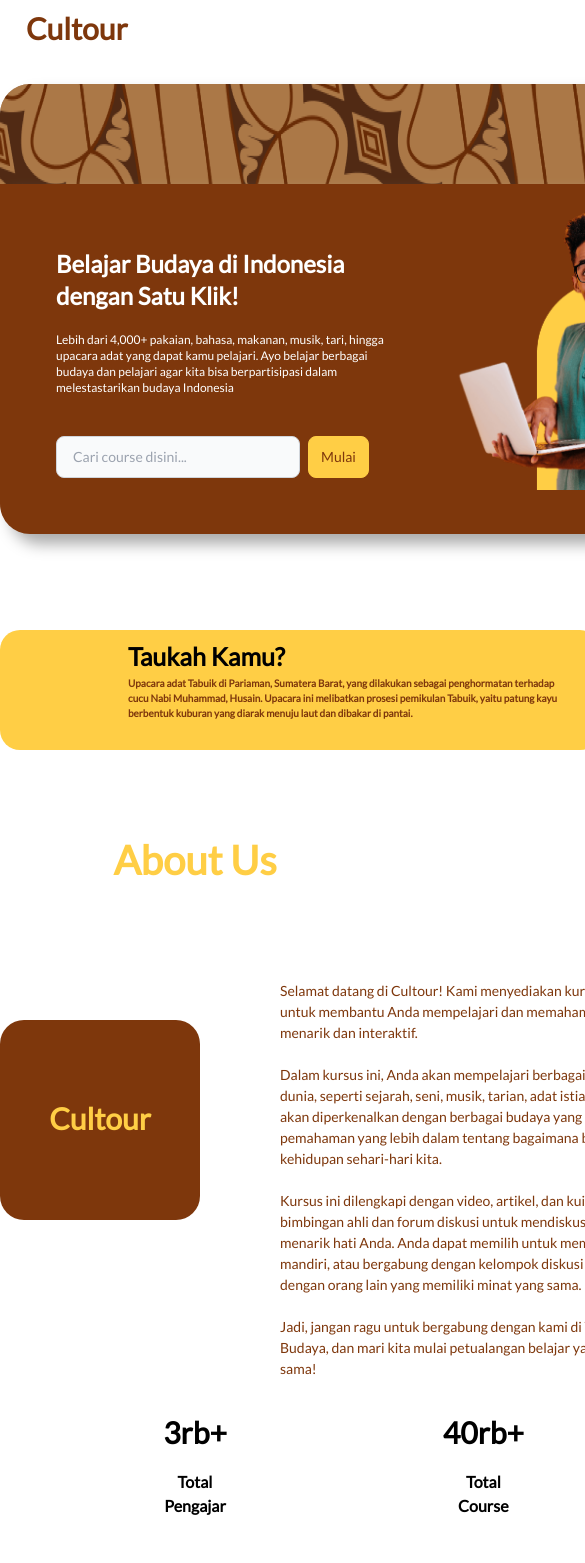
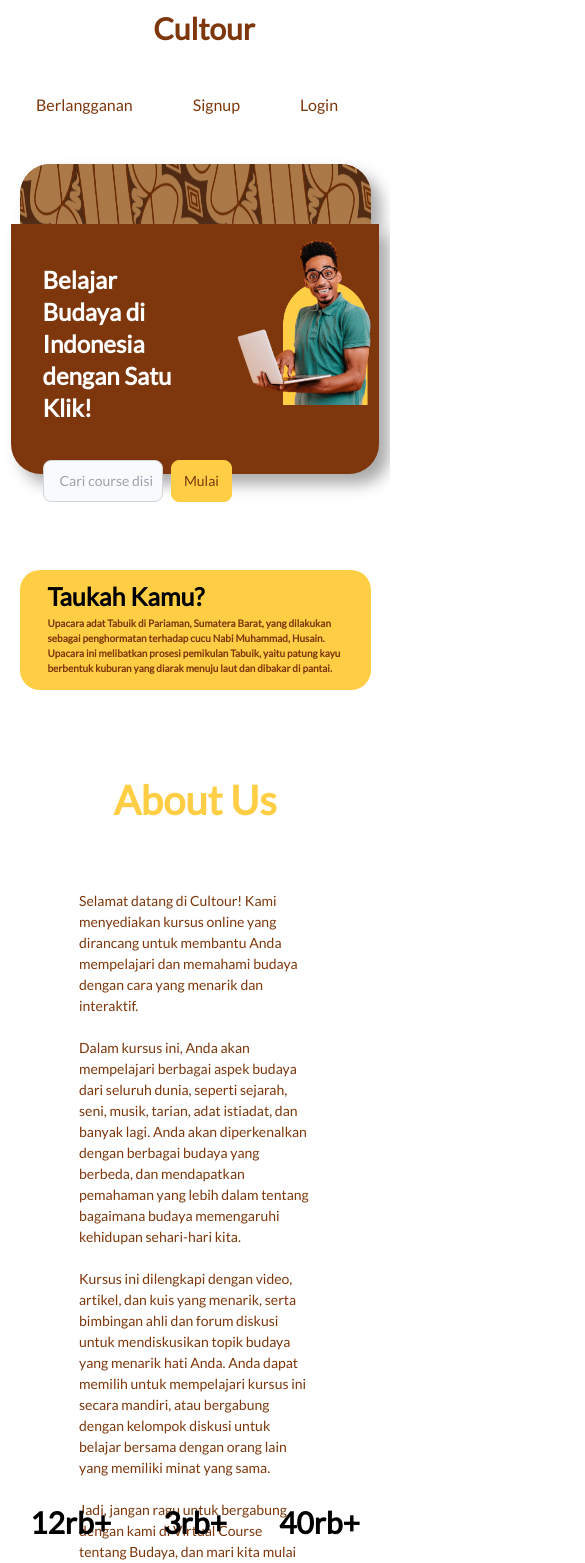
Before and after one commit to tasyaswantara/cultour1, a React (Vite) app: page / in a window 390 px wide. Shown: the top 1563 px of the page, 585 px wide, since content can reach past the window. Built offline with nearby package versions, Linux system fonts and the light colour scheme.

Commit message:
responsive design 1

```diff
--- a/src/components/partials/appbar/TopAppBar.jsx
+++ b/src/components/partials/appbar/TopAppBar.jsx
@@ -34,17 +34,17 @@ const TopAppBar = () => {
     <>
     <nav className="px-2 sm:px-4 pt-1  fixed w-full bg-white z-20 top-0 left-0">
       <div className="container flex flex-wrap items-center justify-between mx-auto">
-        <a href="/" className="flex items-center">
+        <a href="/" className="flex items-center md:mx-0 mx-auto">
           <Span >
             Cultour
           </Span>
         </a>
         <div className="flex md:order-2">
         <div
-          className="items-center justify-between hidden w-full md:flex md:w-auto md:order-1"
+          className="items-center justify-between w-full flex md:w-auto md:order-1"
           id="navbar-default"
         >
-          <ul className="flex flex-col p-4 mt-4 border border-gray-100 rounded-lg bg-gray-50 md:flex-row md:space-x-8 md:mt-0 md:text-sm md:font-medium md:border-0 md:bg-white">
+          <ul className="flex p-4 mt-4 mx-auto rounded-lg bg-white flex-row space-x-8 md:mt-0 md:text-sm md:font-medium md:border-0 md:bg-white">
           <li>
             <NavLink to="/berlangganan" className="block py-2 pl-3 pr-4  text-[#7E370C] rounded-xl hover:bg-[#FFCE45] hover:duration-700" activeclassname="active">
               Berlangganan
--- a/src/components/partials/applayout/AppLayout.jsx
+++ b/src/components/partials/applayout/AppLayout.jsx
@@ -6,7 +6,7 @@ const AppLayout = ({ children }) => {
     return (
         <>
             <TopAppBar />
-            <div className="md:container md:mx-auto pt-16 ">
+            <div className="w-full min-[100px]:w-full mx-auto md:pt-16 pt-36 ">
                 {children}
             </div>
 
--- a/src/pages/Berlangganan.jsx
+++ b/src/pages/Berlangganan.jsx
@@ -41,7 +41,7 @@ const Berlangganan = () => {
 
         </div>
       </div>
-      <div className="h-[100px] w-full mt-[100px] absolute">
+      <div className="h-[100px] hidden md:block w-full mt-[100px] absolute">
       <img src={Batik} className="w-full h-full"></img>
       </div>
 
--- a/src/pages/Home.jsx
+++ b/src/pages/Home.jsx
@@ -9,30 +9,44 @@ import { dataStatistik1, ourCourse1 } from "../components/utils/dataHome";
 
 const Home = () => {
   const Konten = styled.div`
-    width: 60%;
-    height: 350px;
+    width: 90%;
+    height: 250px;
     background-color: #7e370c;
     margin: auto;
     border-radius: 0 0 30px 30px;
-    min-width: 750px;
     box-shadow: 10px 10px 15px #aaaaaa;
+    @media only screen and (min-width: 780px) {
+      width: 60%;
+      min-width: 750px;
+      height: 350px;
+    }
   `;
   const Konten2 = styled.div`
     width: 80%;
-    height: 400px;
+    height:600px;
     margin: 50px auto;
-    min-width: 800px;
+    width:80%;
     margin-top: -20px;
+    margin-bottom:0;
+
+    @media only screen and (min-width: 780px) {
+      height:400px;
+    }
   `;
   const GbrBatik = styled.img`
-    width: 60%;
-    height: 100px;
+    width: 90%;
+    height: 60px;
     margin: auto;
     margin-top: 20px;
     background-color: #7e370c;
     border-radius: 30px 30px 0 0;
-    min-width: 750px;
+
     box-shadow: 10px 10px 15px #aaaaaa;
+    @media only screen and (min-width: 780px) {
+      width: 60%;
+      min-width: 750px;
+      height: 100px;
+    }
   `;
   const JudulSection = styled.h2`
     color: #ffce45;
@@ -45,13 +59,14 @@ const Home = () => {
     border: 2px solid #7e370c;
     background-color: white;
     margin: auto;
-    height: 300px;
-    width: 1000px;
+    width: 100%;
     display: flex;
+    height:200px;
     border-radius: 20px;
     position:relative;
-    @media only screen and (max-width: 900px) {
-      width: 100%;
+    @media only screen and (min-width: 1000px) {
+      height: 300px;
+      width: 1000px;
     }
   `;
   return (
@@ -62,18 +77,18 @@ const Home = () => {
         <GbrBatik src={Batik} alt="Batik" />
         <Konten className="min-w-min">
           <div className="float-left w-[60%] h-[300px]">
-            <h3 className="font-bold text-2xl mx-7 px-7 pt-16 text-white">
+            <h3 className="font-bold text-2xl md:mx-7 mx-1 px-7 md:pt-16 pt-10 text-white">
               Belajar Budaya di Indonesia <br />
               dengan Satu Klik!
             </h3>
-            <p className="text-xs mx-7 px-7 py-5 text-white">
+            <p className="text-xs hidden md:block mx-7 px-7 py-5 text-white">
               Lebih dari 4,000+ pakaian, bahasa, makanan, musik, tari, hingga
               upacara adat yang dapat kamu pelajari. Ayo belajar berbagai budaya
               dan pelajari agar kita bisa berpartisipasi dalam melestastarikan
               budaya Indonesia
             </p>
-            <form className="flex items-center mt-5">
-              <div className="relative w-[300px] pl-14">
+            <form className="flex items-center md:mt-5 mt-9">
+              <div className="relative w-[300px] md:pl-14 pl-8">
                 <input
                   type="text"
                   className="bg-gray-50 border border-gray-300 text-[#7E370C] text-sm rounded-lg focus:ring-blue-500 focus:border-blue-500 block w-full pl-4 p-2.5 "
@@ -106,11 +121,11 @@ const Home = () => {
           alt="Buddies"
         />
 
-        <div className="bg-[#FFCE45] w-[50%] h-[120px] mx-auto mt-24 rounded-[20px] min-w-[600px]">
-          <h3 className="font-semibold text-[25px] mx-7 pl-[100px] pt-2 text-black">
+        <div className="bg-[#FFCE45] md:w-[50%] w-[90%] h-[120px] mx-auto mt-24 rounded-[20px]">
+          <h3 className="font-semibold text-[25px] mx-7 lg:pl-[100px] pt-2 text-black">
             Taukah Kamu?
           </h3>
-          <p className="text-[10px] mx-7 pl-[100px] font-bold text-[#7E370C]">
+          <p className="text-[10px] mx-7 lg:pl-[100px] font-bold text-[#7E370C]">
             Upacara adat Tabuik di Pariaman, Sumatera Barat, yang dilakukan
             sebagai penghormatan terhadap cucu Nabi Muhammad, Husain. Upacara
             ini melibatkan prosesi pemikulan Tabuik, yaitu patung kayu berbentuk
@@ -121,13 +136,13 @@ const Home = () => {
       <section>
         <JudulSection>About Us</JudulSection>
         <Konten2>
-          <div className="float-left w-[200px] h-[200px] bg-[#7E370C] my-[70px] rounded-3xl min-w-min">
+          <div className="md:float-left md:block hidden w-[200px] h-[200px] bg-[#7E370C] my-[70px] rounded-3xl min-w-min">
             <h3 className="text-3xl font-bold text-[#FFCE45] text-center my-[80px]">
               Cultour
             </h3>
           </div>
-          <div className="float-right w-[70%] h-[100%] rounded-3xl px-10">
-            <p className="text-[14px] font-normal text-[#7E370C] text-left my-[30px]">
+          <div className="md:float-right md:w-[70%] w-full h-[100%] rounded-3xl px-10">
+            <p className="text-[14px] font-normal text-[#7E370C] text-left md:my-[30px]">
               Selamat datang di Cultour! Kami menyediakan kursus online yang
               dirancang untuk membantu Anda mempelajari dan memahami budaya
               dengan cara yang menarik dan interaktif.
@@ -151,10 +166,10 @@ const Home = () => {
             </p>
           </div>
         </Konten2>
-        <div className="grid-cols-3 gap-4 p-[10px] flex justify-center bg-white">
+        <div className="grid-cols-3 md:gap-4 gap-1 p-[10px] w-[100%] flex justify-center bg-white">
           {dataStatistik1.map((datastas) => {
             return (
-              <div className="w-[120px] h-[100px] mx-[100px] ">
+              <div className="w-[120px] h-[100px] md:mx-[100px] mx-[20px] ">
                 <div className="w-[100%] h-[60px] text-[30px] text-center font-bold">
                   {datastas.jumlah}
                 </div>
@@ -168,20 +183,20 @@ const Home = () => {
       </section>
       <section>
         <JudulSection>Our Course</JudulSection>
-        <div className="absolute m-auto w-[100%] h-[300px] min-w-[900px]"></div>
-        <div className="bg-[#7E370C] h-[500px] py-[100px]">
+        <div className="absolute m-auto w-[100%] h-[300px]"></div>
+        <div className="bg-[#7E370C] md:h-[500px] h-[400px] py-[100px] min-w-full">
           <KontainerPutih>
             {ourCourse1.map((datacourse) => {
             return (
-              <div className="h-[100%] w-[300px] bg-white rounded-[20px] py-[40px] px-[20px] hover:bg-[#FFCE45] hover:scale-110 hover:duration-1000 hover:shadow-[8px_8px_4px_rgb(0,0,0,0.25)]">
+              <div className="h-[100%] md:w-[300px] w-[25%] bg-white rounded-[20px] py-[40px] px-[20px] hover:bg-[#FFCE45] hover:scale-110 hover:duration-1000 hover:shadow-[8px_8px_4px_rgb(0,0,0,0.25)]">
         <div className="w-[100%] h-[40px] text-[25px] text-center font-semibold text-[#7E370C]">
           {datacourse.judul}
         </div>
-        <div className="w-[100%] h-[120px] text-xs text-center font-medium text-[#7E370C] pt-[20px]">
+        <div className="w-[100%] hidden md:block h-[120px] text-xs text-center font-medium text-[#7E370C] pt-[20px]">
           {datacourse.deskripsi}
         </div>
         <NavLink to="/course">
-        <div className="w-[120px] h-[25px] mt-[20px] p-[3px] m-auto rounded-full text-xs text-center text-[#7E370C] font-semibold bg-[#FFCE45] hover:bg-[#7E370C] hover:text-white hover:duration-300 cursor-pointer">
+        <div className="md:w-[120px] w-[50px] md:h-[25px] h-[40px] mt-[25px] p-[3px] m-auto rounded-full md:text-xs text-[9.5px] text-center text-[#7E370C] font-semibold bg-[#FFCE45] hover:bg-[#7E370C] hover:text-white hover:duration-300 cursor-pointer">
           Read more
         </div>
         </NavLink>
@@ -191,7 +206,7 @@ const Home = () => {
           </KontainerPutih>
         </div>
 
-        <img src={Batik} alt="batik" className="bg-[#7E370C] w-[100%]"></img>
+        <img src={Batik} alt="batik" className="bg-[#7E370C] min-w-full"></img>
       </section>
     </AppLayout>
   );
```
Also changed, not shown: src/pages/Course.jsx (+17 -17 lines).
